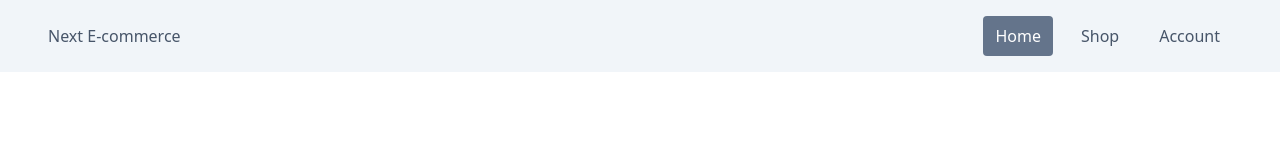
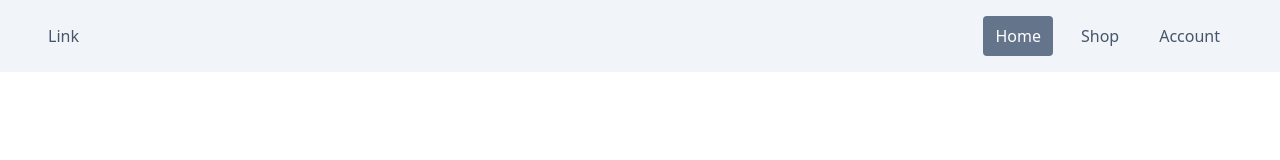
Before and after one commit to ronakkaria01/next-ecommerce, a Next.js app: page / in a window 1280 px wide. Shown: the top 160 px of the page. Built offline with nearby package versions, Linux system fonts and the light colour scheme.

Commit message:
NProgress working

```diff
--- a/app/layout.js
+++ b/app/layout.js
@@ -8,7 +8,7 @@ export const metadata = {
 export default function RootLayout({ children }) {
   return (
     <html lang="en">
-      <body className='text-slate-600'>{children}</body>
+      <body suppressHydrationWarning={true} className='text-slate-600'>{children}</body>
     </html>
   )
 }
--- a/components/header/header.jsx
+++ b/components/header/header.jsx
@@ -1,6 +1,6 @@
 "use client"
-import Link from "next/link";
-import NavLink from "../helpers/navlink";
+import NextLink from "../helpers/nextlink";
+import ProgressBar from "../helpers/ProgressBar";
 
 export default function Header() {
 
@@ -11,21 +11,24 @@ export default function Header() {
     ];
 
     return (
+        <>
+            <ProgressBar />
             <header className="bg-slate-100">
                 <nav className="flex justify-between items-center px-12 py-4">
                     <div>
-                    <Link href="/">Next E-commerce</Link>
+                        <NextLink href="/">Next E-commerce</NextLink>
                     </div>
                     <div>
                         <ul className="flex space-x-4">
                             {navLinks.map(([title, url], key) => (
                                 <li key={key}>
-                                <NavLink href={url} className="rounded px-3 py-2 block hover:bg-slate-500 hover:text-white" text={title} />
+                                    <NextLink href={url} className="rounded px-3 py-2 block hover:bg-slate-500 hover:text-white" activeClassName="bg-slate-500 text-white" text={title} />
                                 </li>
                             ))}
                         </ul>
                     </div>
                 </nav>
             </header>
+        </>
     )
 }
--- /dev/null
+++ b/components/helpers/ProgressBar.jsx
@@ -0,0 +1,20 @@
+import { usePathname, useSearchParams } from "next/navigation";
+import { useEffect } from "react";
+import NProgress from "nprogress";
+import 'nprogress/nprogress.css'
+
+export default function ProgressBar() {
+    const pathname = usePathname()
+    const searchParams = useSearchParams()
+    useEffect(() => {
+        NProgress.start()
+    }, [])
+
+    useEffect(() => {
+        NProgress.start()
+    }, [pathname]);
+
+    useEffect(() => {
+        NProgress.done()
+    }, [searchParams]);
+}
--- a/components/helpers/navlink.jsx
+++ /dev/null
@@ -1,28 +0,0 @@
-"use client"
-import Link from "next/link";
-import { usePathname } from 'next/navigation'
-
-/**
- * Custom NavLink component for Next.js.
- *
- * @param {Object} props - The props for the component.
- * @param {string} props.href - The URL to navigate to.
- * @param {string} [props.className] - Optional CSS class for styling.
- * @param {string} props.text - The text to display for the link.
- */
-export default function NavLink(props) {
-    const {
-        href = "/",
-        className,
-        text = "Link",
-    } = props;
-
-    const pathname = usePathname()
-
-    const isActive = pathname === href;
-    const activeClassName = isActive ? `${className} bg-slate-500 text-white` : className;
-
-    return (
-        <Link href={href} className={activeClassName}>{text}</Link>
-    )
-}
--- /dev/null
+++ b/components/helpers/nextlink.jsx
@@ -0,0 +1,39 @@
+"use client"
+import Link from "next/link";
+import { usePathname } from 'next/navigation'
+import NProgress from "nprogress";
+
+/**
+ * Custom NavLink component for Next.js.
+ *
+ * @param {Object} props - The props for the component.
+ * @param {string} props.href - The URL to navigate to.
+ * @param {string} [props.className] - Optional CSS class for styling.
+ * @param {string} [props.activeClassName] - Optional CSS class for active element.
+ * @param {string} props.text - The text to display for the link.
+ */
+export default function NavLink(props) {
+    const {
+        href = "/",
+        activeClassName = undefined,
+        className = undefined,
+        text = "Link",
+    } = props;
+    const pathname = usePathname()
+    const isActive = pathname === href;
+
+    let mergedClassName = undefined;
+    if (className || activeClassName) {
+        mergedClassName = className ?? ""
+        mergedClassName += isActive ? (activeClassName ? ` ${activeClassName}` : "") : ""
+        mergedClassName.trim()
+    }
+
+    const showLoading = () => {
+        !isActive ? NProgress.start() : null
+    }
+
+    return (
+        <Link href={href} onClick={showLoading} className={mergedClassName}>{text}</Link>
+    )
+}
--- a/package.json
+++ b/package.json
@@ -14,6 +14,7 @@
     "eslint-config-next": "13.4.13",
     "next": "13.4.13",
     "normalize.css": "^8.0.1",
+    "nprogress": "^0.2.0",
     "postcss": "^8.4.27",
     "react": "18.2.0",
     "react-dom": "18.2.0",
```
Also changed, not shown: 1 other file (tests, documents, lock files or other folders). Lines whose indentation alone changed are shown as unchanged.
